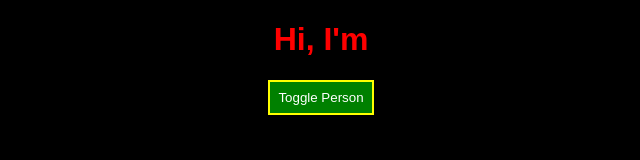
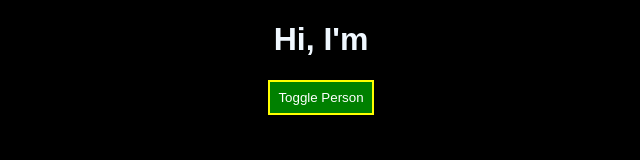
Before and after one commit to NightThinker/react-create-app, a React (Create React App) app: page / in a window 1280 px wide. Shown: the top 160 px of the page, without its empty margins (319-959 px from the left). Built offline with nearby package versions, Linux system fonts and the light colour scheme.

Commit message:
class name dynamic

```diff
--- a/src/App.js
+++ b/src/App.js
@@ -83,12 +83,19 @@ class App extends Component {
       style.backgroundColor = 'pink';
     }
 
-    let classes =['red', 'bold'].join(' ');
+    let classes =[];
     // classes = 'red bold'
+
+    if (this.state.person.length <= 2) {
+      classes.push('red');
+    }
+    if (this.state.person.length <= 1) {
+      classes.push('bold');
+    }
 
     return (
       <div className="App">
-        <h1 className={classes}>Hi, I'm</h1>
+        <h1 className={classes.join(' ')}>Hi, I'm</h1>
         <button
           style={style}
           onClick={this.togglePersonHandler}>Toggle Person</button>
```
